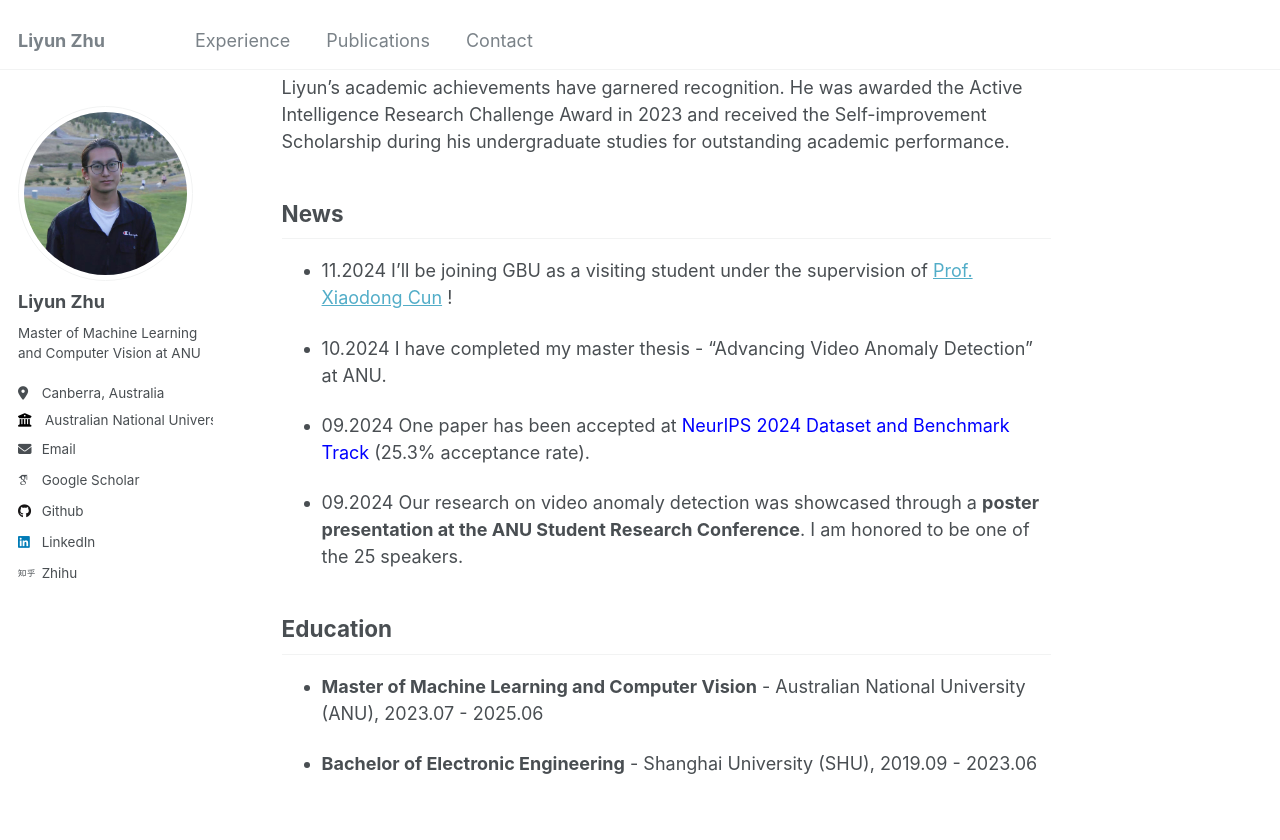
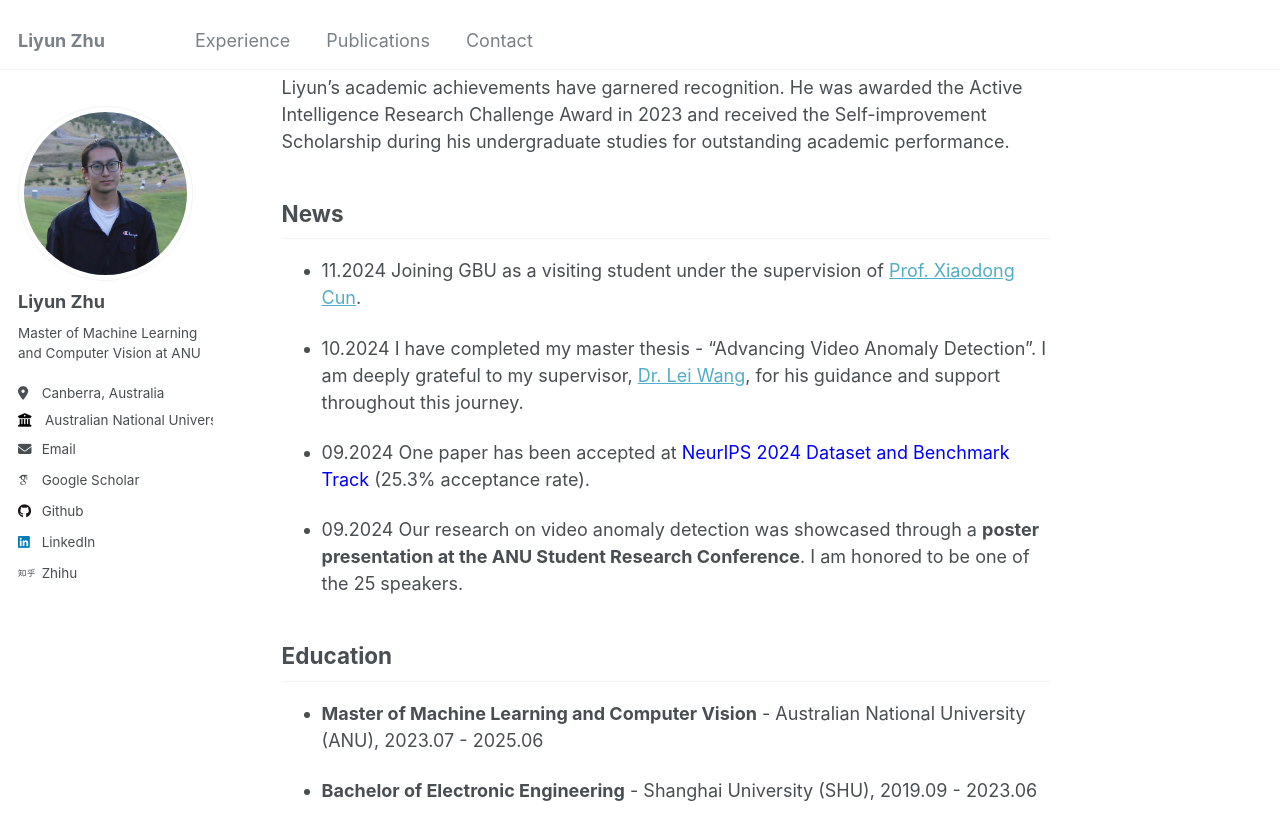
Before and after one commit to Tom-roujiang/liyun_zhu, a Jekyll site: the page built from _pages/about.md, in a window 1280 px wide and 900 px high, scrolled down 553 px. Shown: the top 840 px of the window. Built offline with Jekyll 4.4.1, drawn with Linux system fonts in a browser that asks for light colours; some web fonts are replaced.

Commit message:
update 1029

```diff
--- a/_pages/about.md
+++ b/_pages/about.md
@@ -21,9 +21,9 @@ Liyun's academic achievements have garnered recognition. He was awarded the Acti
 
 ## News
 
-* 11.2024 I’ll be joining GBU as a visiting student under the supervision of [Prof. Xiaodong Cun](https://vinthony.github.io/academic/) !
+* 11.2024 Joining GBU as a visiting student under the supervision of [Prof. Xiaodong Cun](https://vinthony.github.io/academic/).
 
-* 10.2024 I have completed my master thesis - "Advancing Video Anomaly Detection" at ANU.
+* 10.2024 I have completed my master thesis - "Advancing Video Anomaly Detection". I am deeply grateful to my supervisor, [Dr. Lei Wang](https://leiwangr.github.io), for his guidance and support throughout this journey.
 
 * 09.2024 One paper has been accepted at <span style="color: blue;">NeurIPS 2024 Dataset and Benchmark Track</span> (25.3% acceptance rate).
 
```
Also changed, not shown: _pages/contact.md (+1 -1 lines).
